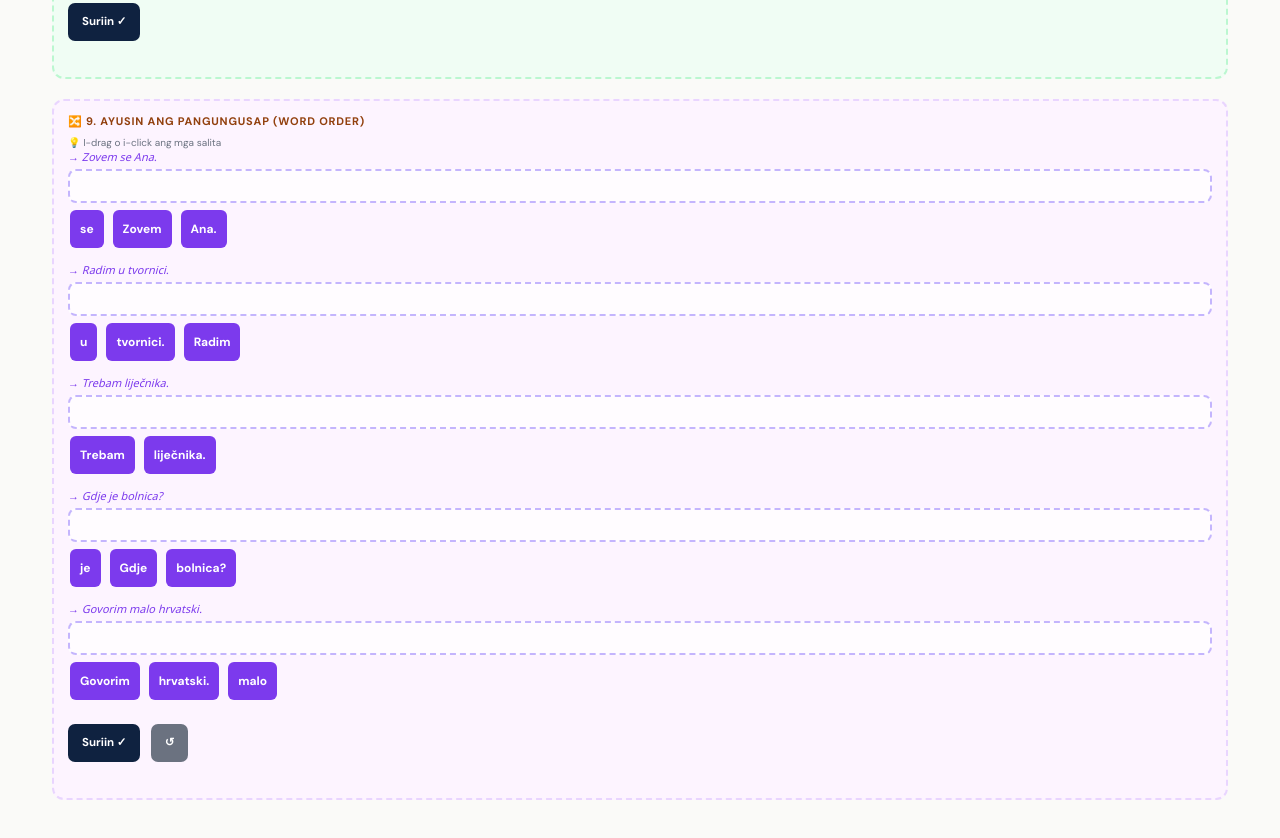
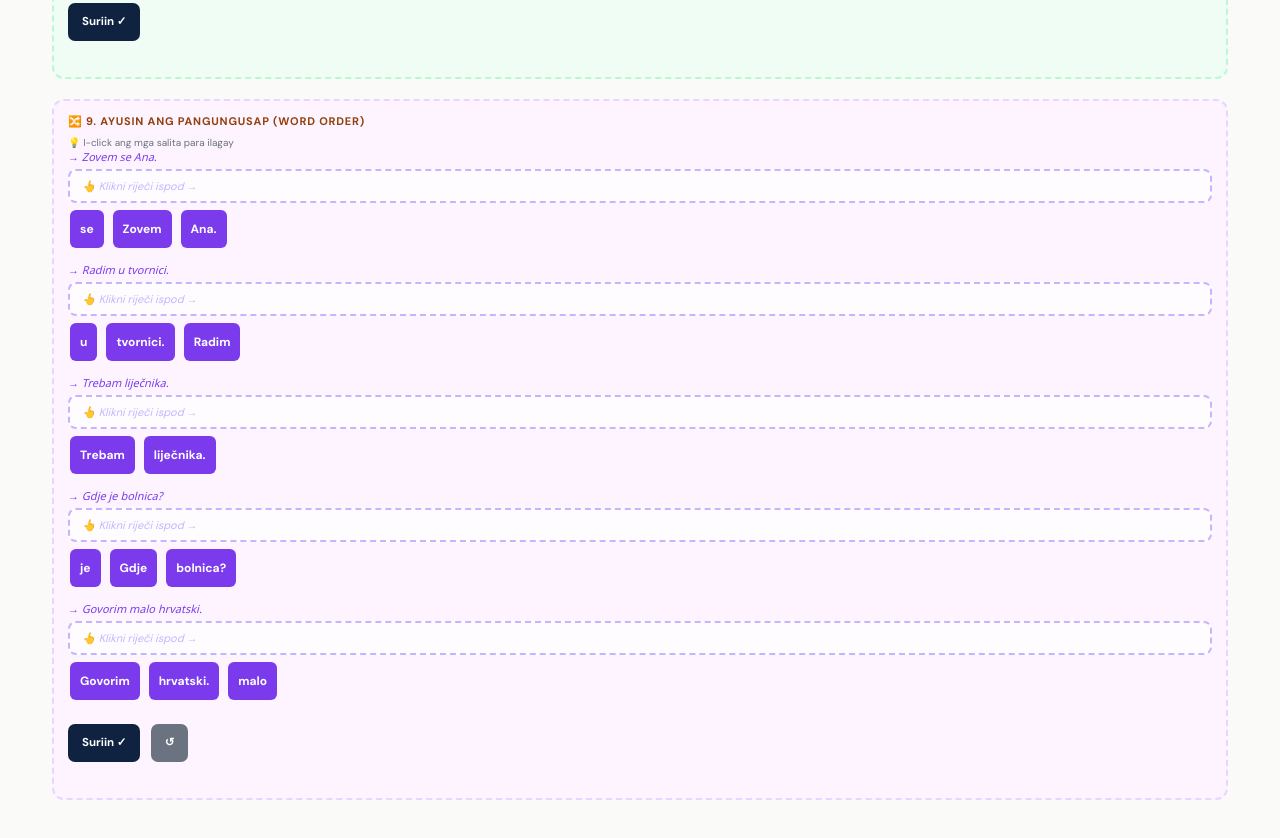
Before and after one commit to worklivecroatia-blip/worklivecroatia-learn-croatian, a plain HTML site: page index.html in a window 1280 px wide. Shown: the part 4570-5408 px from the top of the page. Drawn offline with Linux system fonts and the light colour scheme.

Commit message:
Add files via upload

```diff
--- a/index.html
+++ b/index.html
@@ -481,6 +481,14 @@ button.wmic:focus { outline: none; }
 .fc-speak-btn,.fc-rate-btn,.fc-nav-btn,.fc-flip-btn,.fc-close,.fc-filter button,[data-fcf]{
   position:relative;z-index:3;
 }
+
+.wo-target:empty::before {
+  content: "👆 Klikni riječi ispod →";
+  color: #C4B5FD;
+  font-size: 11px;
+  font-style: italic;
+  padding: 4px;
+}
 </style>
 </head>
 <body>
@@ -627,7 +635,7 @@ button.wmic:focus { outline: none; }
     </div>
     <div class="ex-grid">
       <div class="ex-box word-order"><div class="ex-title">🔀 9. Ayusin ang Pangungusap (Word Order)</div>
-<div class="wo-hint-txt">💡 I-drag o i-click ang mga salita</div>
+<div class="wo-hint-txt">💡 I-click ang mga salita para ilagay</div>
 <div class="wo-item" id="tl-wo-0"><div class="wo-translation">→ Zovem se Ana.</div><div class="wo-target" id="tl-wt-0"></div><div class="wo-words" id="tl-ww-0"><button class="wo-word" id="tl-w-0-0"  onclick="woClick('tl',0,0,'se',this)">se</button><button class="wo-word" id="tl-w-0-1"  onclick="woClick('tl',0,1,'Zovem',this)">Zovem</button><button class="wo-word" id="tl-w-0-2"  onclick="woClick('tl',0,2,'Ana.',this)">Ana.</button></div></div>
 <div class="wo-item" id="tl-wo-1"><div class="wo-translation">→ Radim u tvornici.</div><div class="wo-target" id="tl-wt-1"></div><div class="wo-words" id="tl-ww-1"><button class="wo-word" id="tl-w-1-0"  onclick="woClick('tl',1,0,'u',this)">u</button><button class="wo-word" id="tl-w-1-1"  onclick="woClick('tl',1,1,'tvornici.',this)">tvornici.</button><button class="wo-word" id="tl-w-1-2"  onclick="woClick('tl',1,2,'Radim',this)">Radim</button></div></div>
 <div class="wo-item" id="tl-wo-2"><div class="wo-translation">→ Trebam liječnika.</div><div class="wo-target" id="tl-wt-2"></div><div class="wo-words" id="tl-ww-2"><button class="wo-word" id="tl-w-2-0"  onclick="woClick('tl',2,0,'Trebam',this)">Trebam</button><button class="wo-word" id="tl-w-2-1"  onclick="woClick('tl',2,1,'liječnika.',this)">liječnika.</button></div></div>
```
